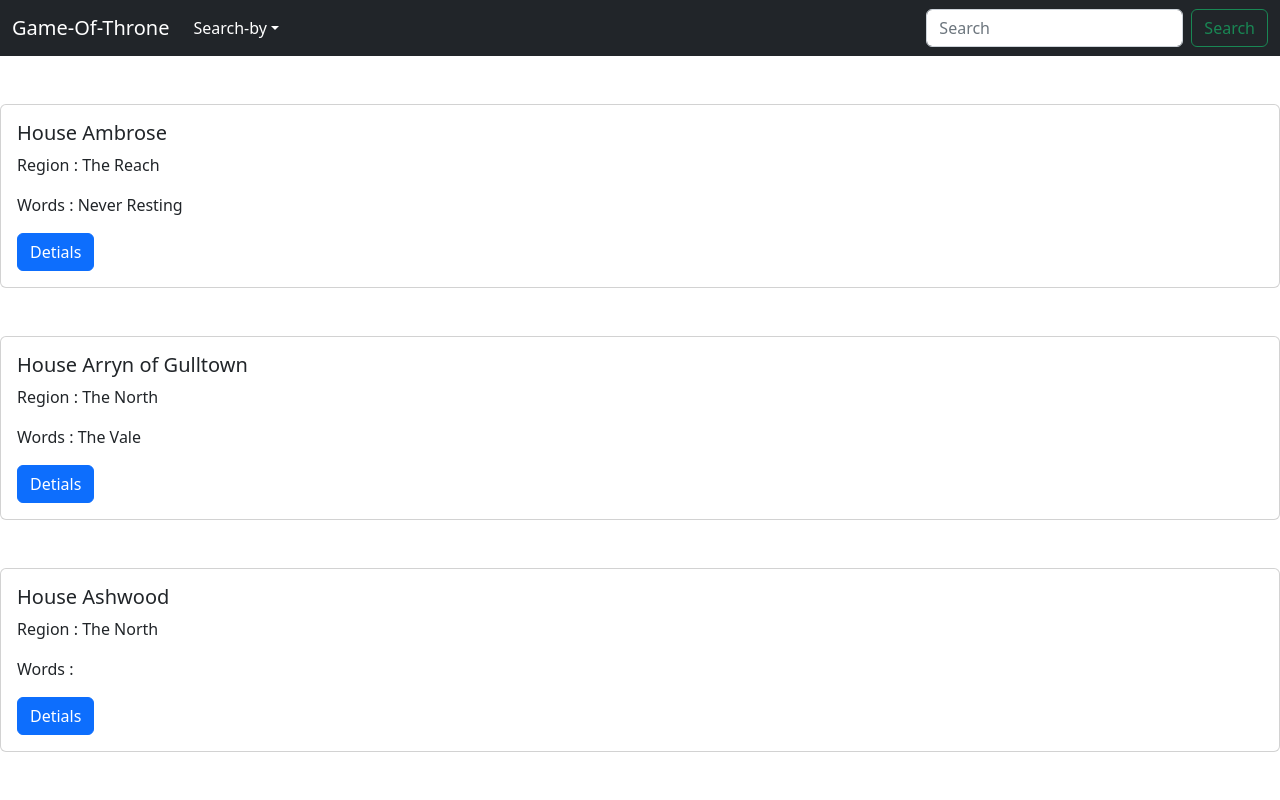
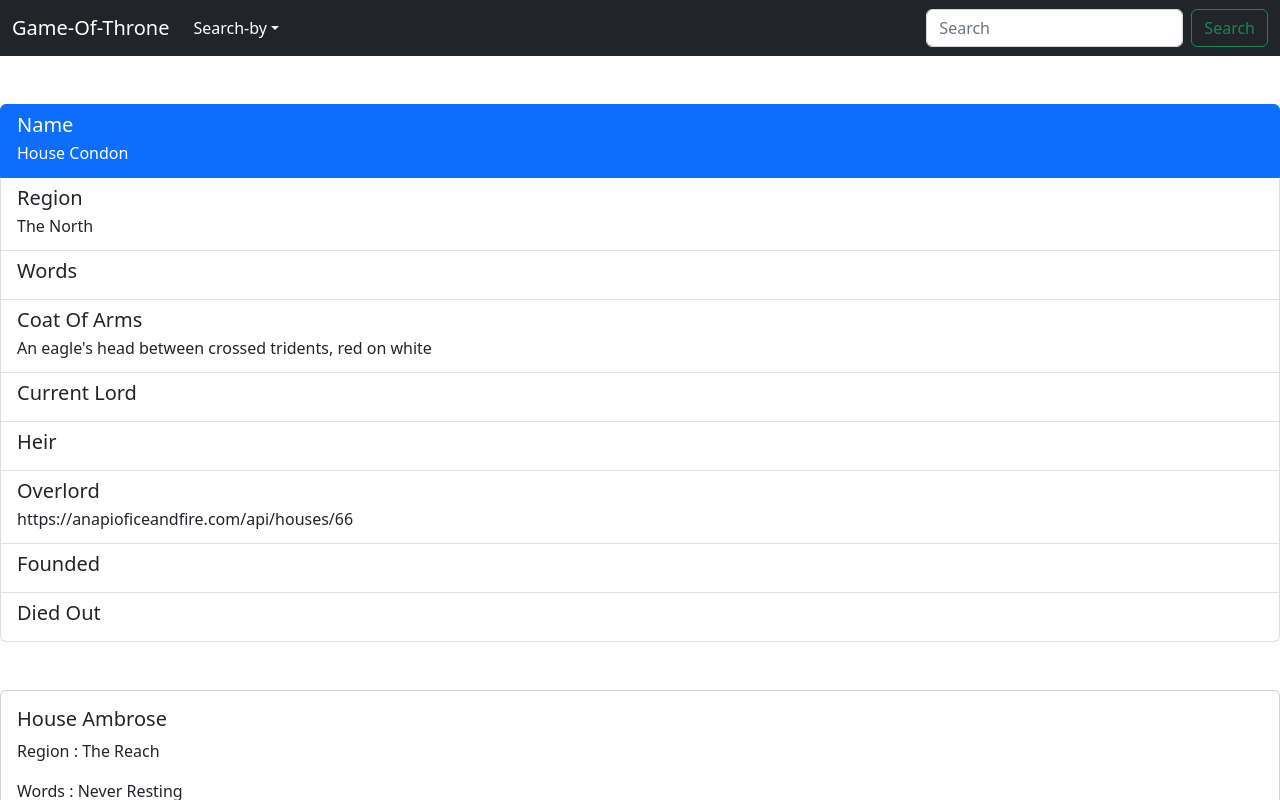
Before and after one commit to alimulondo/game-of-thronefrontend, a React (Create React App) app: page / in a window 1280 px wide. Shown: the top 800 px of the page. Built offline with nearby package versions, Linux system fonts and the light colour scheme.

Commit message:
Add house details component

```diff
--- a/src/component/Home.js
+++ b/src/component/Home.js
@@ -1,6 +1,7 @@
 import React, { useEffect } from "react"
 import NavHead from "./NavHead"
 import House from "./House"
+import HouseDetails from "./HouseDetails"
 
 const houses =[
         {"name":"House Ambrose", "region":"The Reach","words": "Never Resting", "id":4},
@@ -10,10 +11,39 @@ const houses =[
 
 ]
 
+const house =  {"id": "78",
+"name": "House Condon",
+"region": "The North",
+"coatOfArms": "An eagle's head between crossed tridents, red on white",
+"words": "",
+"titles": [
+    ""
+],
+"seats": [
+    ""
+],
+"currentLord": "",
+"heir": "",
+"overlord": "https://anapioficeandfire.com/api/houses/66",
+"founded": "",
+"diedOut": "",
+"ancestralWeapons": [
+    ""
+],
+"cadetBranches": [],
+"swornMembers": [
+    "https://anapioficeandfire.com/api/characters/607"
+]
+}
+
 function Home() {
   return (
     <>
         <NavHead />
+        <HouseDetails  name = {house.name} region = {house.region}
+        coatOfArms = {house.coatOfArms} currentLord = {house.heir}
+        overlord = {house.overlord} founded = {house.founded} diedOut = {house.diedOut}
+        />
         {houses.map((house)=>{
            return <House name = {house.name} region = {house.region} words = {house.words} id = {house.id}/>;
         })}
--- a/src/component/House.js
+++ b/src/component/House.js
@@ -5,6 +5,7 @@ import React, { useEffect } from "react"
 function House(props) {
   return (
     <>
+
 
  <div className="card w-100 mt-5">
   <div className="card-body">
--- /dev/null
+++ b/src/component/HouseDetails.js
@@ -0,0 +1,69 @@
+import React, { useEffect } from "react"
+
+
+
+function HouseDetails(details) {
+  return (
+    <>
+<div class="list-group mt-5">
+  <a href="#" class="list-group-item list-group-item-action active" aria-current="true">
+    <div class="d-flex w-100 justify-content-between">
+      <h5 class="mb-1">Name</h5>
+    </div>
+    <p class="mb-1">{details.name}</p>
+  </a>
+  <a href="#" class="list-group-item list-group-item-action">
+    <div class="d-flex w-100 justify-content-between">
+      <h5 class="mb-1">Region </h5>
+    </div>
+    <p class="mb-1">{details.region}</p>
+  </a>
+  <a href="#" class="list-group-item list-group-item-action">
+    <div class="d-flex w-100 justify-content-between">
+      <h5 class="mb-1">Words</h5>
+    </div>
+    <p class="mb-1">{details.words}</p>
+  </a>
+  <a href="#" class="list-group-item list-group-item-action">
+    <div class="d-flex w-100 justify-content-between">
+      <h5 class="mb-1">Coat Of Arms</h5>
+    </div>
+    <p class="mb-1">{details.coatOfArms}</p>
+  </a>
+  <a href="#" class="list-group-item list-group-item-action">
+    <div class="d-flex w-100 justify-content-between">
+      <h5 class="mb-1">Current Lord</h5>
+    </div>
+    <p class="mb-1">{details.currentLord}</p>
+  </a>
+  <a href="#" class="list-group-item list-group-item-action">
+    <div class="d-flex w-100 justify-content-between">
+      <h5 class="mb-1">Heir</h5>
+    </div>
+    <p class="mb-1">{details.heir}</p>
+  </a>
+  <a href="#" class="list-group-item list-group-item-action">
+    <div class="d-flex w-100 justify-content-between">
+      <h5 class="mb-1">Overlord</h5>
+    </div>
+    <p class="mb-1">{details.overlord}</p>
+  </a>
+  <a href="#" class="list-group-item list-group-item-action">
+    <div class="d-flex w-100 justify-content-between">
+      <h5 class="mb-1">Founded</h5>
+    </div>
+    <p class="mb-1">{details.founded}</p>
+  </a>
+  <a href="#" class="list-group-item list-group-item-action">
+    <div class="d-flex w-100 justify-content-between">
+      <h5 class="mb-1">Died Out</h5>
+    </div>
+    <p class="mb-1">{details.diedOut}</p>
+  </a>
+</div>
+
+    </>
+  )
+}
+
+export default HouseDetails
```
